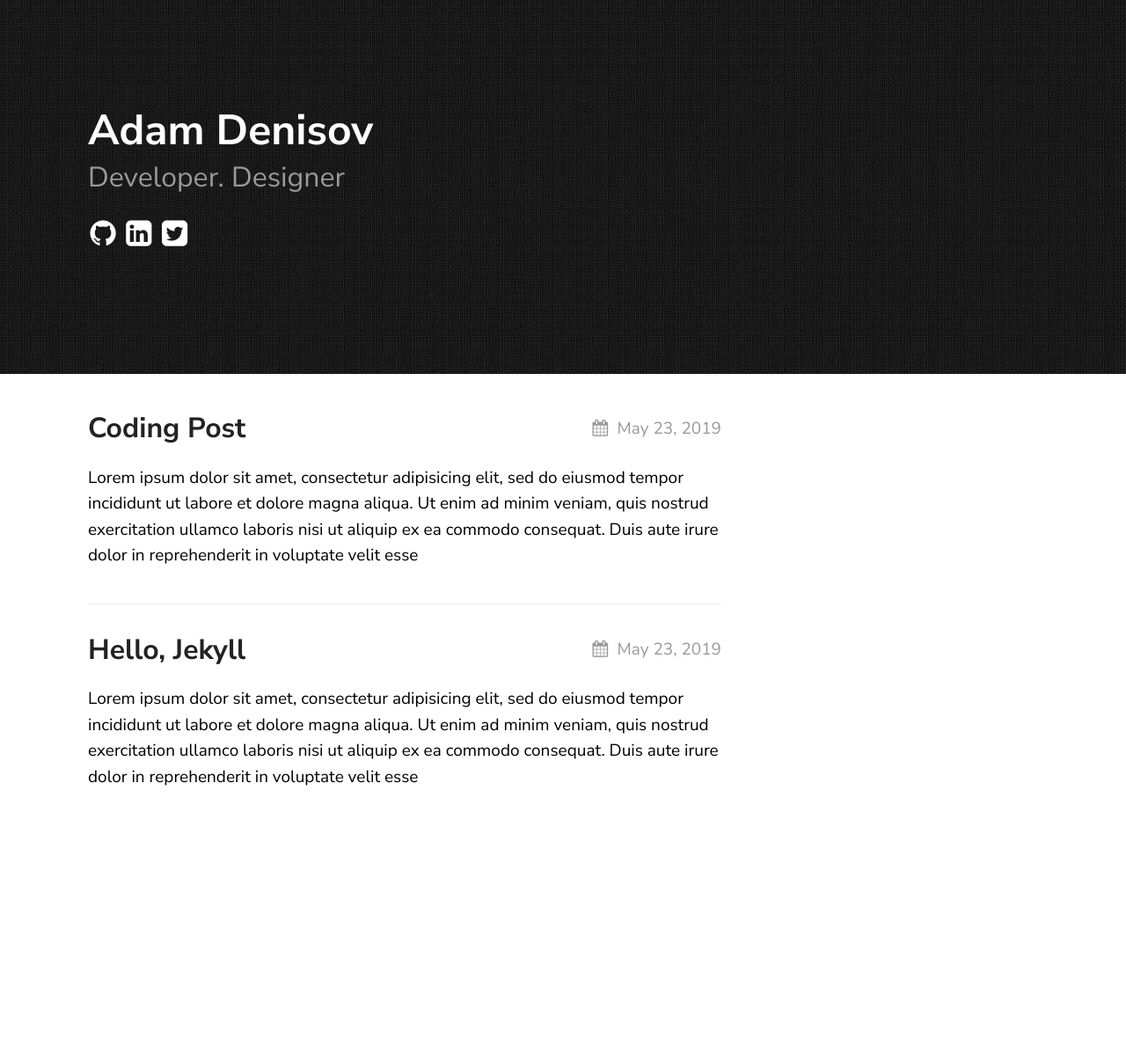
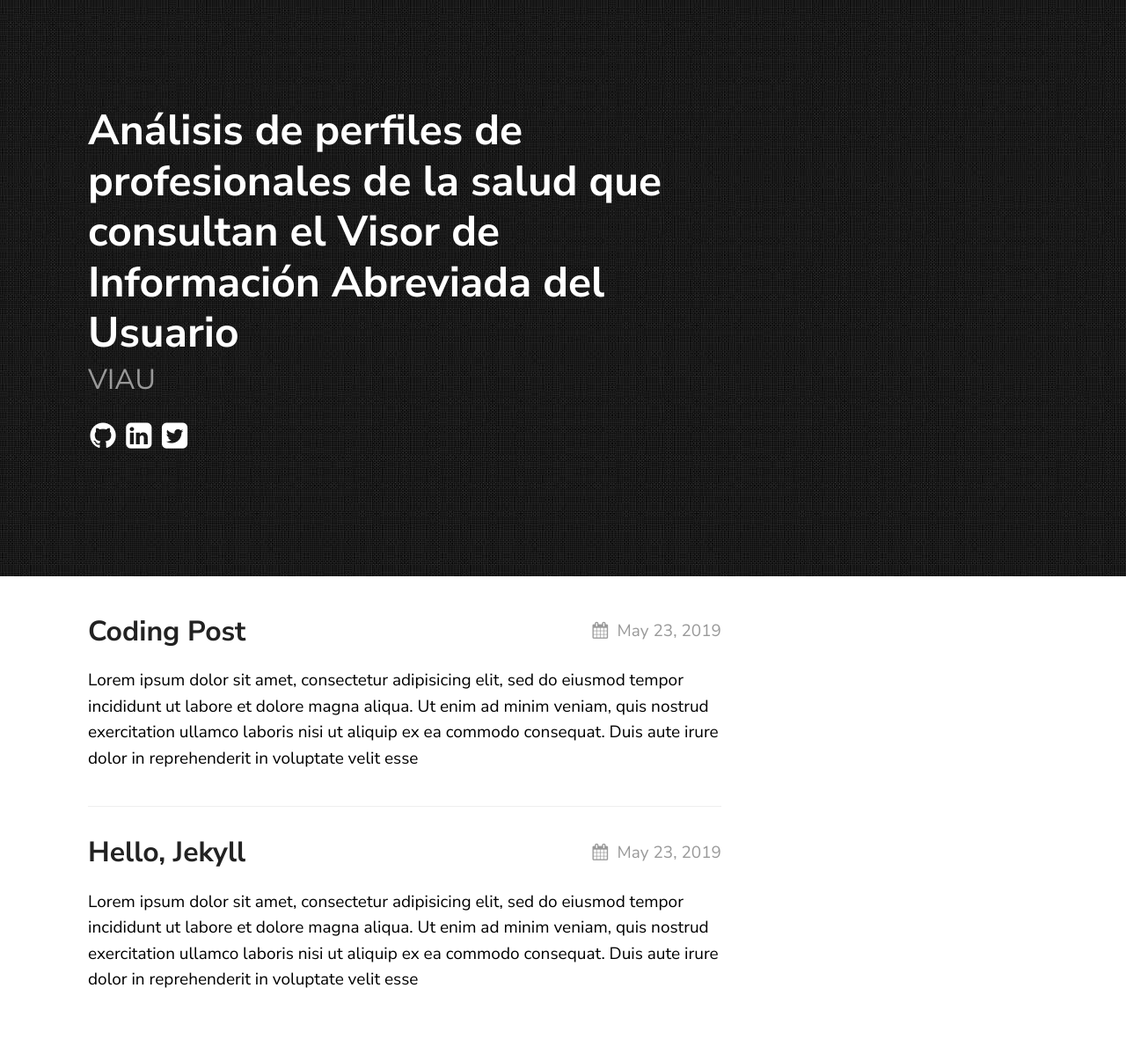
Before and after one commit to mariajoseOB/proyecto-viau-public1, a Jekyll site: the page built from index.md, in a window 1280 px wide. Shown: the whole page at 88% size. Built offline with Jekyll 4.4.1, drawn with Linux system fonts in a browser that asks for light colours; before the commit the page ends 967 px from its top, so only the background shows below that.

Commit message:
Update _config.yml

```diff
--- a/_config.yml
+++ b/_config.yml
@@ -17,8 +17,8 @@ sass:
 
 permalink: /posts/:title/
 texture:
-  title: Adam Denisov
-  tagline: Developer. Designer
+  title: Análisis de perfiles de profesionales de la salud que consultan el Visor de Información Abreviada del Usuario
+  tagline: VIAU
   date_format: "%b %-d, %Y"
   style: black
   showNav: false
```
